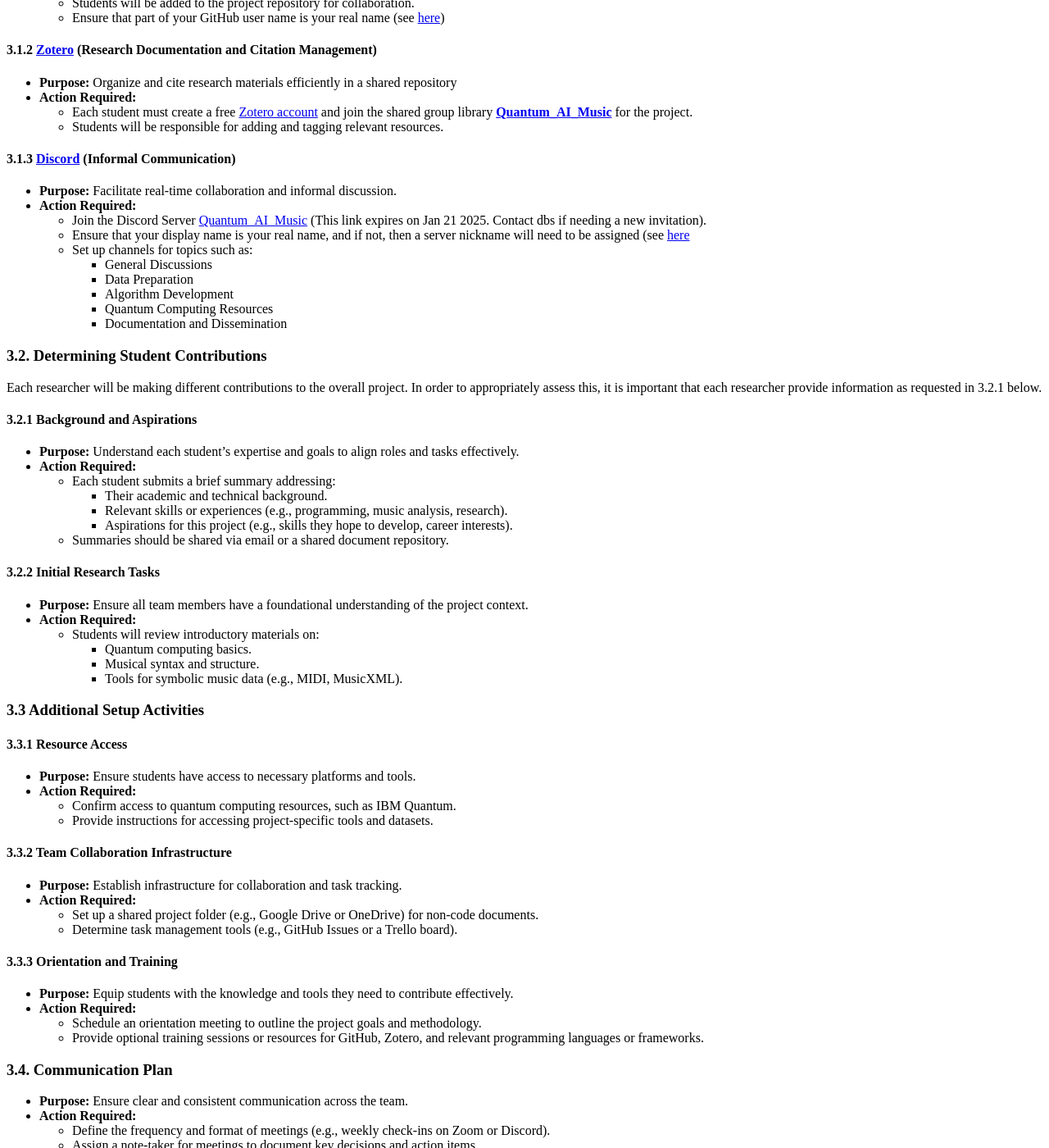
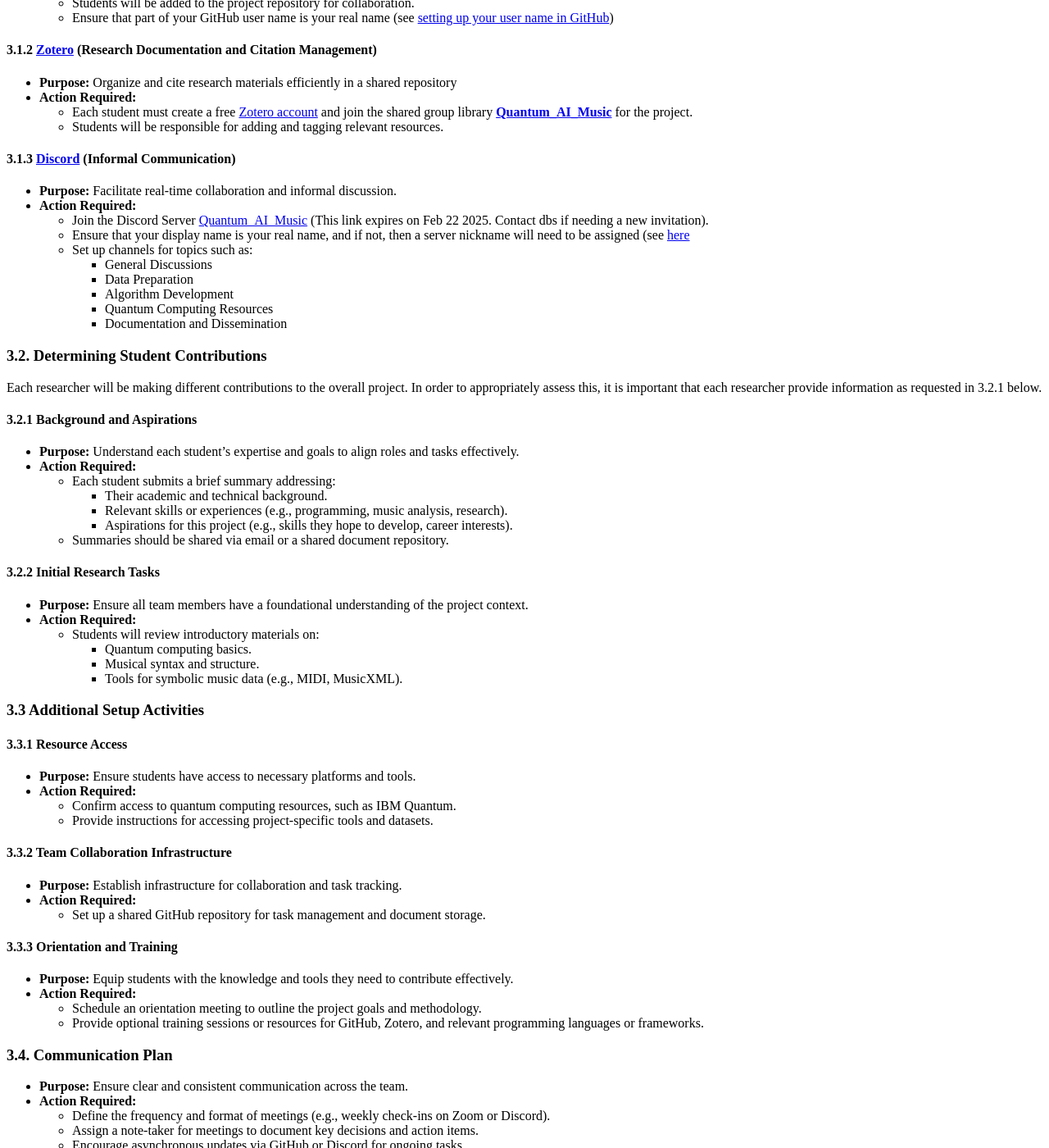
Before and after one commit to CHI-CityTech/QuantumMusic, a Jekyll site: the page built from Proposals/Quantum_Music_Proposal_Spring_2025.md, in a window 1280 px wide and 1400 px high, scrolled down 1454 px. Shown: the whole window at 82% size. Built offline with Jekyll 4.4.1, drawn with Linux system fonts in a browser that asks for light colours; our own code applies the rules of GitHub Pages for plain Markdown files.

Commit message:
Update Quantum_Music_Proposal_Spring_2025.md

```diff
--- a/Proposals/Quantum_Music_Proposal_Spring_2025.md
+++ b/Proposals/Quantum_Music_Proposal_Spring_2025.md
@@ -69,7 +69,7 @@
 - **Action Required:**
   - Each student must create a GitHub account if they don’t already have one.
   - Students will be added to the project repository for collaboration.
-  - Ensure that part of your GitHub user name is your real name (see [here](https://docs.github.com/en/get-started/getting-started-with-git/setting-your-username-in-git))
+  - Ensure that part of your GitHub user name is your real name (see [setting up your user name in GitHub](https://docs.github.com/en/get-started/getting-started-with-git/setting-your-username-in-git))
 
 #### **3.1.2 [Zotero](https://www.zotero.org/) (Research Documentation and Citation Management)**
 - **Purpose:** Organize and cite research materials efficiently in a shared repository
@@ -80,7 +80,7 @@
 #### **3.1.3 [Discord](https://discord.com/) (Informal Communication)**
 - **Purpose:** Facilitate real-time collaboration and informal discussion.
 - **Action Required:**
-  - Join the Discord Server [Quantum_AI_Music](https://discord.gg/6qaKfbnQ) (This link expires on Jan 21 2025. Contact dbs if needing a new invitation).
+  - Join the Discord Server [Quantum_AI_Music](https://discord.gg/qKh9g5CE) (This link expires on Feb 22 2025. Contact dbs if needing a new invitation).
   - Ensure that your display name is your real name, and if not, then a server nickname will need to be assigned (see [here](https://support.discord.com/hc/en-us/articles/12620128861463-New-Usernames-Display-Names#:~:text=Display%20names%20are%20not%20unique,appear%20as%20your%20display%20name.)
   - Set up channels for topics such as:
     - General Discussions
@@ -120,8 +120,7 @@
 #### **3.3.2 Team Collaboration Infrastructure**
 - **Purpose:** Establish infrastructure for collaboration and task tracking.
 - **Action Required:**
-  - Set up a shared project folder (e.g., Google Drive or OneDrive) for non-code documents.
-  - Determine task management tools (e.g., GitHub Issues or a Trello board).
+  - Set up a shared GitHub repository for task management and document storage.
 
 #### **3.3.3 Orientation and Training**
 - **Purpose:** Equip students with the knowledge and tools they need to contribute effectively.
```
